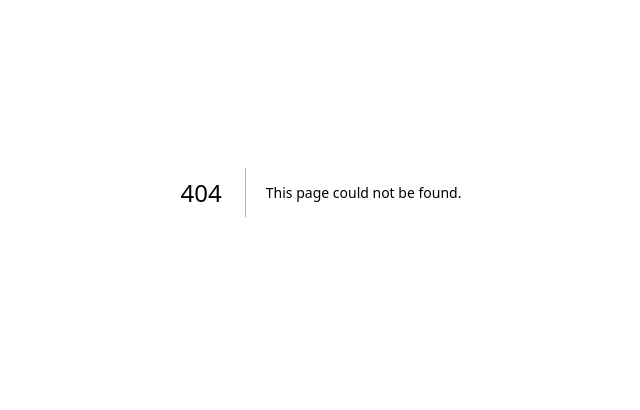
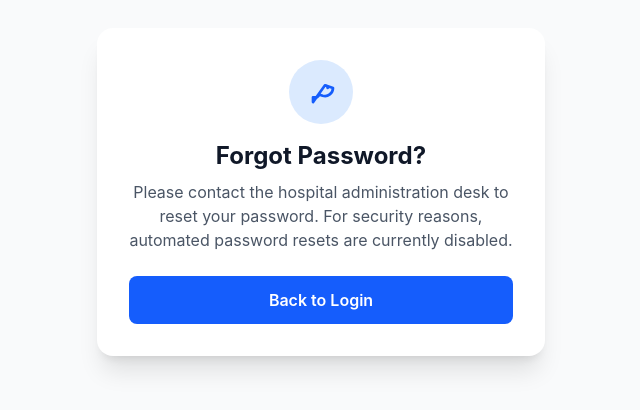
Before and after one commit to tinoe0404/pari-nav-system, a Next.js app: page /forgot-password in a window 1280 px wide. Before the commit this address had no page. Shown: the part 208-618 px from the top of the page, without its empty margins (319-959 px from the left). Built offline with nearby package versions, Linux system fonts and the light colour scheme.

Commit message:
fix: add missing pages and silence dashboard logs

```diff
--- a/app/dashboard/page.tsx
+++ b/app/dashboard/page.tsx
@@ -114,7 +114,7 @@ export default async function PatientDashboard({
     Object.keys(typedPatient.medical_history).length > 0
 
   if (!hasMedicalHistory) {
-    console.log('Blocking redirect: medical_history is empty/null')
+    console.debug('Blocking redirect: medical_history is empty/null')
     redirect('/onboarding')
   }
 
--- /dev/null
+++ b/app/forgot-password/page.tsx
@@ -0,0 +1,25 @@
+import Link from 'next/link'
+
+export default function ForgotPasswordPage() {
+    return (
+        <div className="min-h-screen flex items-center justify-center p-4 bg-gray-50">
+            <div className="w-full max-w-md bg-white rounded-2xl shadow-xl p-8 text-center">
+                <div className="w-16 h-16 bg-blue-100 rounded-full flex items-center justify-center mx-auto mb-4">
+                    <svg className="w-8 h-8 text-blue-600" fill="none" stroke="currentColor" viewBox="0 0 24 24">
+                        <path strokeLinecap="round" strokeLinejoin="round" strokeWidth={2} d="M15 7a2 2 0 012 2m4 0a6 6 0 01-7.743 5.743L11 14l-1 1-1 1H6v3.582L15 7z" />
+                    </svg>
+                </div>
+                <h2 className="text-2xl font-bold text-gray-900 mb-2">Forgot Password?</h2>
+                <p className="text-gray-600 mb-6">
+                    Please contact the hospital administration desk to reset your password. For security reasons, automated password resets are currently disabled.
+                </p>
+                <Link
+                    href="/login"
+                    className="inline-block w-full bg-blue-600 text-white py-3 rounded-lg font-semibold hover:bg-blue-700 transition-colors"
+                >
+                    Back to Login
+                </Link>
+            </div>
+        </div>
+    )
+}
--- /dev/null
+++ b/app/privacy/page.tsx
@@ -0,0 +1,22 @@
+export default function PrivacyPage() {
+    return (
+        <div className="min-h-screen bg-gray-50 py-12 px-4 sm:px-6 lg:px-8">
+            <div className="max-w-3xl mx-auto bg-white rounded-2xl shadow-sm p-8">
+                <h1 className="text-3xl font-bold text-gray-900 mb-6">Privacy Policy</h1>
+                <div className="prose prose-blue max-w-none">
+                    <p className="text-gray-600 mb-4">
+                        Last updated: {new Date().toLocaleDateString()}
+                    </p>
+                    <p className="text-gray-600">
+                        This Privacy Policy describes how Parirenyatwa Navigation collects, uses, and discloses your information when you use our service.
+                    </p>
+                    {/* Add more content as needed */}
+                    <h2 className="text-xl font-semibold text-gray-900 mt-6 mb-3">Data Collection</h2>
+                    <p className="text-gray-600">
+                        We collect personal health information necessary for your treatment journey and navigation within the hospital.
+                    </p>
+                </div>
+            </div>
+        </div>
+    )
+}
--- /dev/null
+++ b/app/terms/page.tsx
@@ -0,0 +1,21 @@
+export default function TermsPage() {
+    return (
+        <div className="min-h-screen bg-gray-50 py-12 px-4 sm:px-6 lg:px-8">
+            <div className="max-w-3xl mx-auto bg-white rounded-2xl shadow-sm p-8">
+                <h1 className="text-3xl font-bold text-gray-900 mb-6">Terms of Service</h1>
+                <div className="prose prose-blue max-w-none">
+                    <p className="text-gray-600 mb-4">
+                        Last updated: {new Date().toLocaleDateString()}
+                    </p>
+                    <p className="text-gray-600">
+                        By accessing or using the Parirenyatwa Navigation service, you agree to be bound by these Terms of Service.
+                    </p>
+                    <h2 className="text-xl font-semibold text-gray-900 mt-6 mb-3">Acceptable Use</h2>
+                    <p className="text-gray-600">
+                        You agree to use this service only for lawful purposes along your patient journey.
+                    </p>
+                </div>
+            </div>
+        </div>
+    )
+}
```
